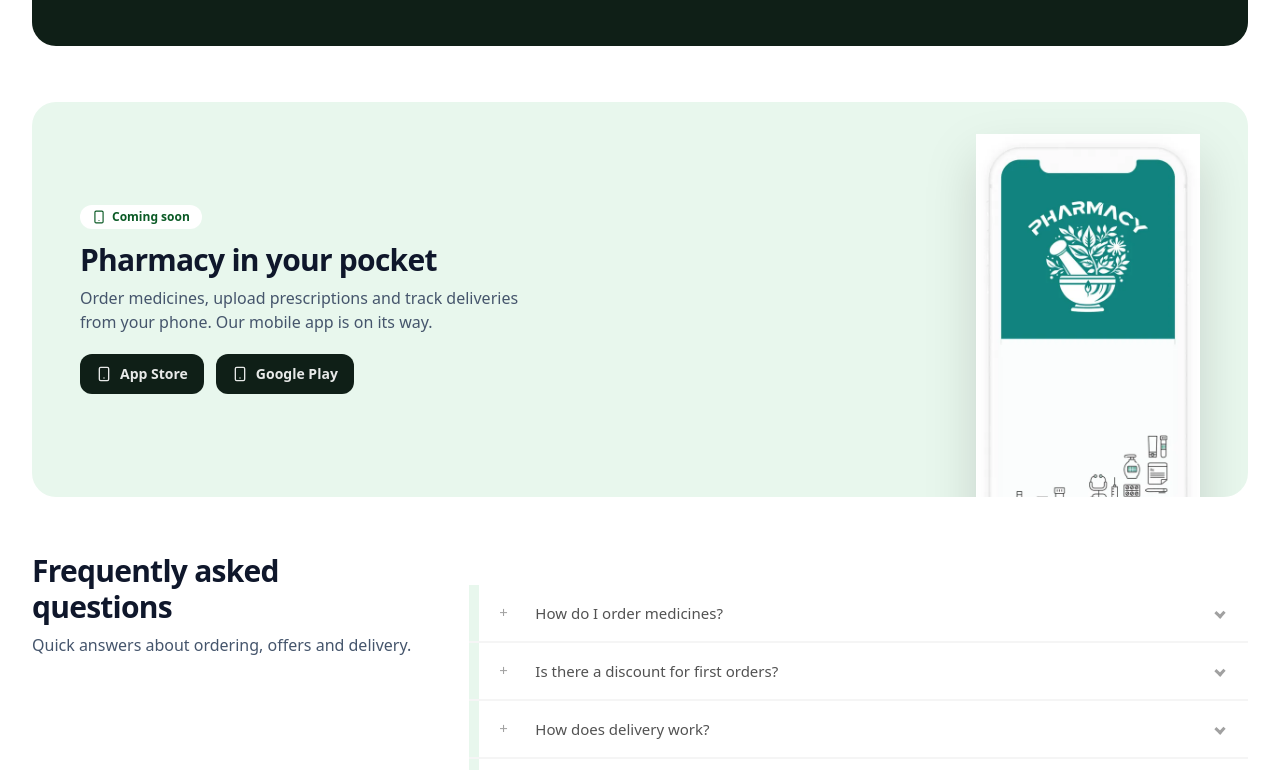
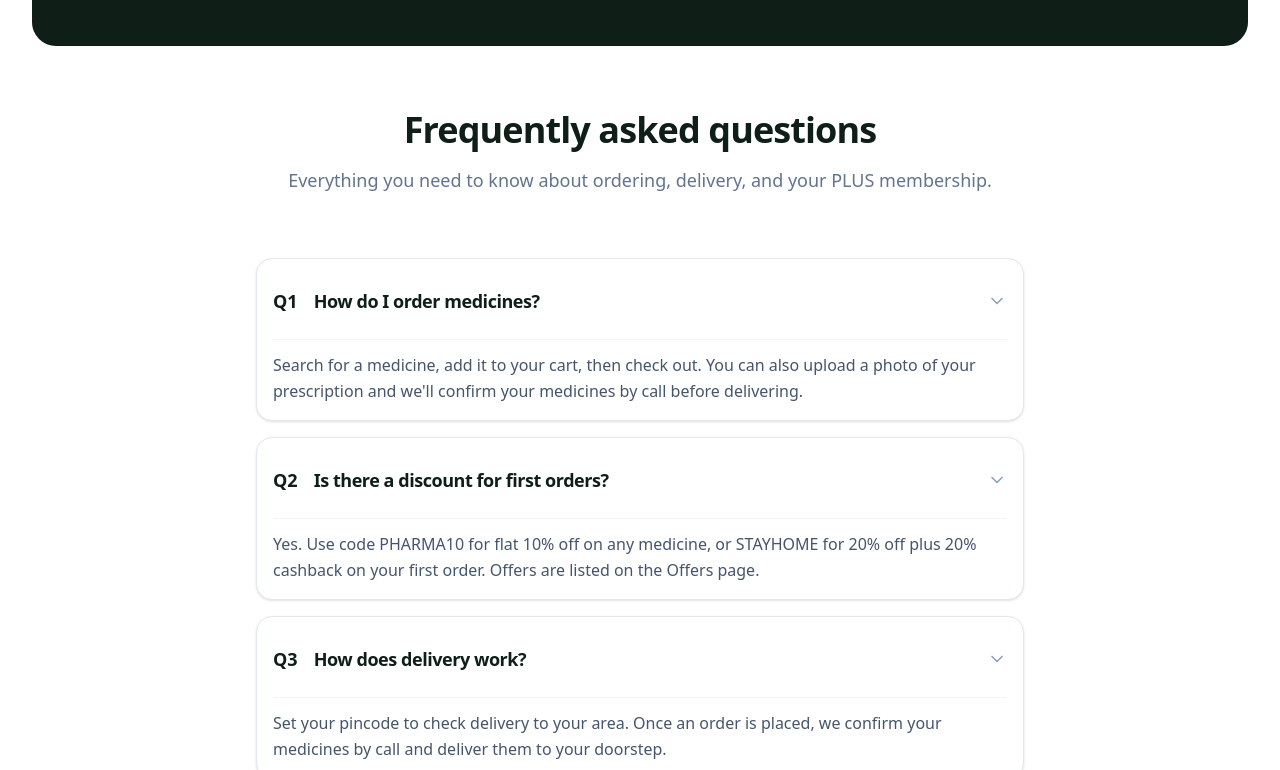
Before and after one commit to mrahulsit/Pharvia, a React (Vite) app: page / in a window 1280 px wide. Shown: the part 3310-4080 px from the top of the page. Built offline with nearby package versions, Linux system fonts and the light colour scheme.

Commit message:
Remove app section, redesign FAQ section with better styling

```diff
--- a/src/components/home/Sections.tsx
+++ b/src/components/home/Sections.tsx
@@ -6,6 +6,7 @@ import {
   BadgePercent,
   BellRing,
   Check,
+  ChevronDown,
   ChevronLeft,
   ChevronRight,
   Crown,
@@ -13,21 +14,18 @@ import {
   Package,
   PhoneCall,
   ShieldCheck,
-  Smartphone,
   Truck,
   Upload,
   type LucideIcon,
 } from "lucide-react";
 import { buttonVariants } from "@/components/ui/button";
 import { Reveal, SectionHeading } from "@/components/ui/reveal";
-import { FaqAccordion } from "@/components/ui/faq-accordion";
 import { ProductRail } from "@/components/product/ProductCard";
 import { categories, products } from "@/data/catalog";
 import { plusBenefits, processSteps, quickLinks, type ProcessStepIcon } from "@/data/site";
 import { cn } from "@/lib/utils";
 import promoPharma10 from "@/assets/img/promo-pharma10.webp";
 import prescriptionImg from "@/assets/img/prescription.webp";
-import appMockup from "@/assets/img/app-mockup.webp";
 import care1 from "@/assets/img/care-1.webp";
 
 const viewAllClass =
@@ -518,52 +516,6 @@ export function WhyUs() {
 }
 
 /* ------------------------------------------------------------------ */
-/* App teaser                                                          */
-/* ------------------------------------------------------------------ */
-
-export function AppSection() {
-  return (
-    <section className="container-page mt-14">
-      <Reveal className="relative overflow-hidden rounded-3xl bg-brand-soft px-6 pt-8 sm:px-12 lg:pt-0">
-        <div className="relative grid items-center gap-8 lg:grid-cols-2">
-          <div className="lg:py-12">
-            <span className="inline-flex items-center gap-1.5 rounded-full bg-white px-3 py-1 text-xs font-semibold text-brand-strong">
-              <Smartphone className="size-3.5" aria-hidden="true" /> Coming soon
-            </span>
-            <h2 className="mt-3 text-2xl font-extrabold sm:text-3xl">Pharmacy in your pocket</h2>
-            <p className="mt-2 max-w-md text-slate-600">
-              Order medicines, upload prescriptions and track deliveries from your phone. Our mobile app is on
-              its way.
-            </p>
-            <div className="mt-5 flex flex-wrap gap-3">
-              {["App Store", "Google Play"].map((store) => (
-                <span
-                  key={store}
-                  aria-disabled="true"
-                  className="inline-flex items-center gap-2 rounded-xl bg-ink px-4 py-2.5 text-sm font-semibold text-white/90"
-                >
-                  <Smartphone className="size-4" aria-hidden="true" /> {store}
-                </span>
-              ))}
-            </div>
-          </div>
-          <div className="flex justify-center lg:justify-end">
-            <img
-              src={appMockup}
-              alt="The Pharmacy app on a phone"
-              loading="lazy"
-              width="480"
-              height="916"
-              className="-mb-28 w-48 drop-shadow-2xl sm:w-56 lg:-mb-16 lg:mt-8"
-            />
-          </div>
-        </div>
-      </Reveal>
-    </section>
-  );
-}
-
-/* ------------------------------------------------------------------ */
 /* FAQ                                                                 */
 /* ------------------------------------------------------------------ */
 
@@ -598,17 +550,56 @@ const faqItems = [
 
 export function FaqSection() {
   return (
-    <section className="container-page mt-14" aria-label="Frequently asked questions">
-      <div className="grid gap-6 lg:grid-cols-[1fr_2fr] lg:gap-12">
-        <div>
-          <h2 className="text-2xl font-bold sm:text-3xl">Frequently asked questions</h2>
-          <p className="mt-2 text-slate-600">Quick answers about ordering, offers and delivery.</p>
+    <section className="container-page mt-16" aria-label="Frequently asked questions">
+      <div className="max-w-3xl mx-auto">
+        <div className="text-center mb-16">
+          <h2 className="text-3xl font-extrabold sm:text-4xl text-ink">Frequently asked questions</h2>
+          <p className="mt-4 text-lg text-slate-500">
+            Everything you need to know about ordering, delivery, and your PLUS membership.
+          </p>
         </div>
-        <FaqAccordion
-          items={faqItems}
-          title=""
-          className="max-w-none font-sans text-slate-900 [&_button]:min-h-[56px] [&_span]:text-[15px]"
-        />
+
+        <div className="space-y-4">
+          {faqItems.map((item, index) => (
+            <Reveal key={index} delay={index * 0.05}>
+              <div
+                className={cn(
+                  "relative border rounded-2xl bg-white p-4 shadow-sm transition-all hover:border-brand/20",
+                  "dark:border-neutral-700 dark:bg-neutral-900 dark:hover:border-brand/30"
+                )}
+              >
+                <button
+                  type="button"
+                  className="flex items-center justify-between w-full text-left px-0 py-3"
+                  onClick={() => {}}
+                  aria-expanded={false}
+                >
+                  <span className="text-lg font-bold text-ink">
+                    Q{index + 1}
+                  </span>
+                  <h3 className="flex-1 mx-4 text-lg font-semibold text-ink">{item.question}</h3>
+                  <ChevronDown className="size-5 shrink-0 text-slate-400 transition-transform duration-200" aria-hidden="true" />
+                </button>
+                <div className="border-t border-slate-100 dark:border-neutral-800 mt-3 pt-3 text-slate-600 leading-relaxed dark:text-slate-400">
+                  {item.answer}
+                </div>
+              </div>
+            </Reveal>
+          ))}
+        </div>
+
+        <div className="mt-16 rounded-3xl bg-brand px-8 py-12 text-center text-white">
+          <h3 className="text-xl font-bold sm:text-2xl">Still have questions?</h3>
+          <p className="mt-3 text-white/90">
+            We&apos;re here to help. Email us at support@pharmacy.example or visit the Help &amp; Support page.
+          </p>
+          <Link
+            to="/healthcare"
+            className="mt-6 inline-flex items-center gap-2 rounded-xl border border-white/20 bg-white px-6 py-2.5 text-sm font-semibold text-brand hover:bg-brand/90 transition-colors"
+          >
+            Contact support <ArrowRight className="size-4" />
+          </Link>
+        </div>
       </div>
     </section>
   );
--- a/src/pages/Home.tsx
+++ b/src/pages/Home.tsx
@@ -1,7 +1,6 @@
 import { useEffect } from "react";
 import { Hero } from "@/components/home/Hero";
 import {
-  AppSection,
   CategoryGrid,
   FaqSection,
   MustHaveRail,
@@ -29,7 +28,6 @@ export default function Home() {
       <ProcessSection />
       <PlusBanner />
       <WhyUs />
-      <AppSection />
       <FaqSection />
     </>
   );
```
